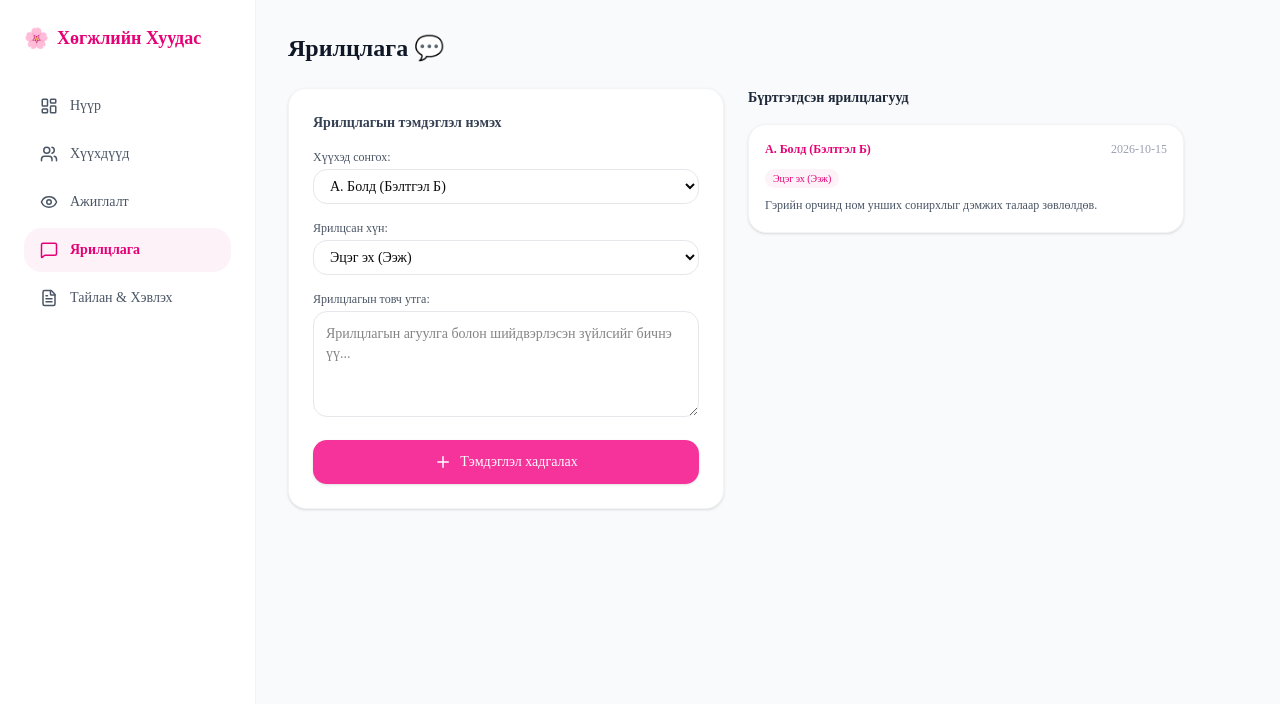
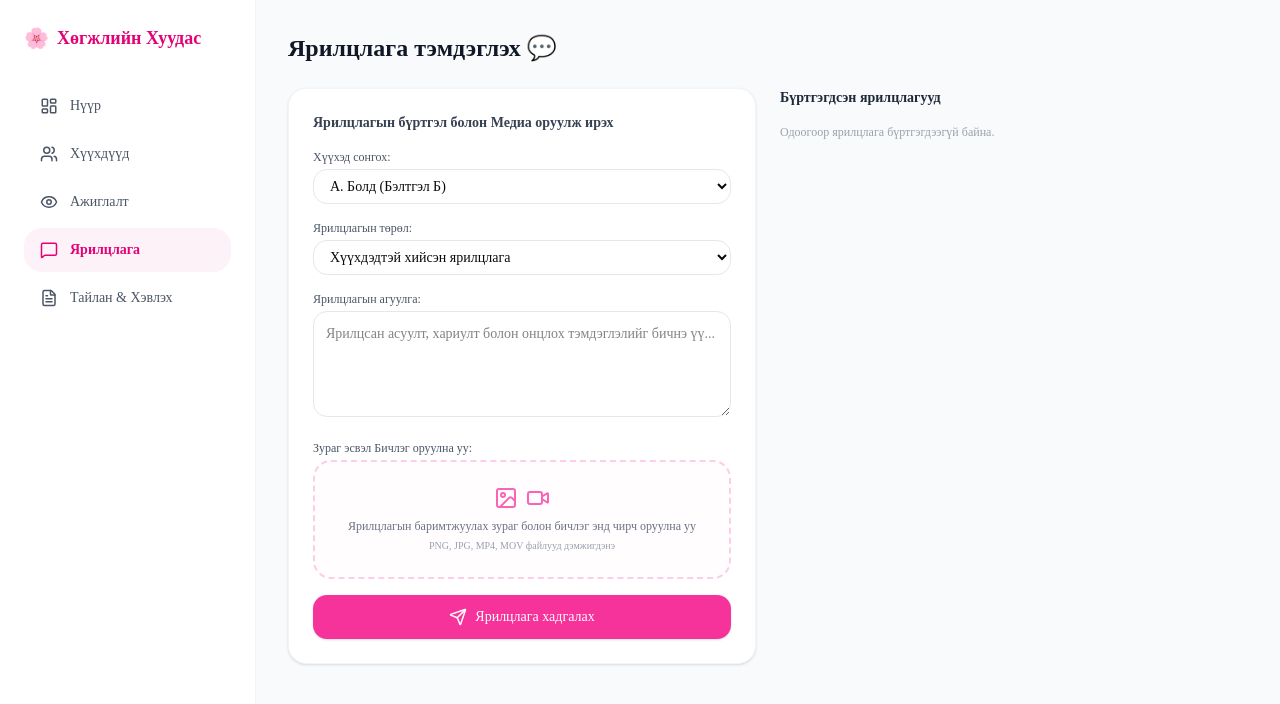
Before and after one commit to munkhtuya9508-cell/kindergarten-app, a Next.js app: page /interviews in a window 1280 px wide. Shown: the top 704 px of the page. Built offline with nearby package versions, Linux system fonts and the light colour scheme.

Commit message:
Align interviews and reports layout with observations page

```diff
--- a/app/interviews/page.tsx
+++ b/app/interviews/page.tsx
@@ -1,7 +1,17 @@
 "use client";
 
 import React, { useState } from "react";
-import { Plus, MessageSquare, Calendar, UserCheck } from "lucide-react";
+import { ImageIcon, Video, Trash2, Send } from "lucide-react";
+
+interface InterviewItem {
+  id: string;
+  childName: string;
+  type: string;
+  date: string;
+  note: string;
+  mediaUrl?: string;
+  mediaType?: "image" | "video";
+}
 
 export default function InterviewsPage() {
   const childrenList = [
@@ -10,41 +20,52 @@ export default function InterviewsPage() {
     "Д. Бат (Бэлтгэл Б)",
   ];
 
-  const [interviews, setInterviews] = useState([
-    {
-      id: "1",
-      childName: "А. Болд (Бэлтгэл Б)",
-      person: "Эцэг эх (Ээж)",
-      date: "2026-10-15",
-      summary: "Гэрийн орчинд ном унших сонирхлыг дэмжих талаар зөвлөлдөв.",
-    },
-  ]);
+  const [interviews, setInterviews] = useState<InterviewItem[]>([]);
+  const [selectedChild, setSelectedChild] = useState(childrenList[0]);
+  const [type, setType] = useState("Хүүхдэдтэй хийсэн ярилцлага");
+  const [note, setNote] = useState("");
+  const [mediaPreview, setMediaPreview] = useState<string | null>(null);
+  const [mediaType, setMediaType] = useState<"image" | "video" | null>(null);
 
-  const [selectedChild, setSelectedChild] = useState(childrenList[0]);
-  const [person, setPerson] = useState("Эцэг эх (Ээж)");
-  const [summary, setSummary] = useState("");
+  const handleFileChange = (e: React.ChangeEvent<HTMLInputElement>) => {
+    const file = e.target.files?.[0];
+    if (file) {
+      const url = URL.createObjectURL(file);
+      setMediaPreview(url);
+      setMediaType(file.type.startsWith("video/") ? "video" : "image");
+    }
+  };
+
+  const handleRemoveMedia = () => {
+    setMediaPreview(null);
+    setMediaType(null);
+  };
 
   const handleAdd = (e: React.FormEvent) => {
     e.preventDefault();
-    if (!summary) return;
+    if (!note) return;
 
-    const newInterview = {
+    const newInterview: InterviewItem = {
       id: Date.now().toString(),
       childName: selectedChild,
-      person,
+      type,
       date: new Date().toISOString().split("T")[0],
-      summary,
+      note,
+      mediaUrl: mediaPreview || undefined,
+      mediaType: mediaType || undefined,
     };
 
     setInterviews([newInterview, ...interviews]);
-    setSummary("");
+    setNote("");
+    setMediaPreview(null);
+    setMediaType(null);
   };
 
   return (
-    <div className="space-y-6 max-w-4xl">
+    <div className="space-y-6 max-w-5xl">
       <div>
         <h1 className="text-2xl font-bold text-gray-900 flex items-center gap-2">
-          Ярилцлага 💬
+          Ярилцлага тэмдэглэх 💬
         </h1>
       </div>
 
@@ -54,9 +75,11 @@ export default function InterviewsPage() {
           onSubmit={handleAdd}
           className="bg-white p-6 rounded-2xl border border-gray-100 shadow-sm space-y-4"
         >
+          <div>
             <h2 className="text-sm font-semibold text-gray-700">
-            Ярилцлагын тэмдэглэл нэмэх
+              Ярилцлагын бүртгэл болон Медиа оруулж ирэх
             </h2>
+          </div>
 
           <div>
             <label className="block text-xs font-medium text-gray-600 mb-1">
@@ -77,46 +100,96 @@ export default function InterviewsPage() {
 
           <div>
             <label className="block text-xs font-medium text-gray-600 mb-1">
-              Ярилцсан хүн:
+              Ярилцлагын төрөл:
             </label>
             <select
-              value={person}
-              onChange={(e) => setPerson(e.target.value)}
+              value={type}
+              onChange={(e) => setType(e.target.value)}
               className="w-full px-3 py-2 rounded-xl border border-gray-200 text-sm focus:outline-none focus:border-pink-500 bg-white"
             >
-              <option>Эцэг эх (Ээж)</option>
-              <option>Эцэг эх (Аав)</option>
-              <option>Хүүхэд өөрөө</option>
-              <option>Бусад асран хамгаалагч</option>
+              <option>Хүүхдэдтэй хийсэн ярилцлага</option>
+              <option>Эцэг эхтэй хийсэн ярилцлага</option>
+              <option>Бусад асран хамгаалагчтай хийсэн ярилцлага</option>
             </select>
           </div>
 
           <div>
             <label className="block text-xs font-medium text-gray-600 mb-1">
-              Ярилцлагын товч утга:
+              Ярилцлагын агуулга:
             </label>
             <textarea
               rows={4}
-              placeholder="Ярилцлагын агуулга болон шийдвэрлэсэн зүйлсийг бичнэ үү..."
-              value={summary}
-              onChange={(e) => setSummary(e.target.value)}
+              placeholder="Ярилцсан асуулт, хариулт болон онцлох тэмдэглэлийг бичнэ үү..."
+              value={note}
+              onChange={(e) => setNote(e.target.value)}
               className="w-full p-3 rounded-xl border border-gray-200 text-sm focus:outline-none focus:border-pink-500"
               required
             ></textarea>
+          </div>
+
+          <div>
+            <label className="block text-xs font-medium text-gray-600 mb-1">
+              Зураг эсвэл Бичлэг оруулна уу:
+            </label>
+            <label className="cursor-pointer flex flex-col items-center justify-center p-6 border-2 border-dashed border-pink-200 rounded-2xl bg-pink-50/20 hover:bg-pink-50/50 transition text-center">
+              <div className="flex gap-2 text-pink-400 mb-2">
+                <ImageIcon size={24} />
+                <Video size={24} />
+              </div>
+              <p className="text-xs text-gray-500">
+                Ярилцлагын баримтжуулах зураг болон бичлэг энд чирч оруулна уу
+              </p>
+              <p className="text-[10px] text-gray-400 mt-1">
+                PNG, JPG, MP4, MOV файлууд дэмжигдэнэ
+              </p>
+              <input
+                type="file"
+                accept="image/*,video/*"
+                onChange={handleFileChange}
+                className="hidden"
+              />
+            </label>
+
+            {mediaPreview && (
+              <div className="mt-3 relative flex items-center gap-2 bg-gray-50 p-2 rounded-xl">
+                {mediaType === "image" ? (
+                  <img
+                    src={mediaPreview}
+                    alt="Preview"
+                    className="w-16 h-16 object-cover rounded-lg"
+                  />
+                ) : (
+                  <video
+                    src={mediaPreview}
+                    className="w-16 h-16 object-cover rounded-lg"
+                  />
+                )}
+                <button
+                  type="button"
+                  onClick={handleRemoveMedia}
+                  className="p-1.5 text-red-500 hover:bg-red-50 rounded-lg"
+                >
+                  <Trash2 size={16} />
+                </button>
+              </div>
+            )}
           </div>
 
           <button
             type="submit"
             className="w-full bg-pink-500 hover:bg-pink-600 text-white font-medium py-3 rounded-xl text-sm flex items-center justify-center gap-2 shadow-sm transition"
           >
-            <Plus size={18} /> Тэмдэглэл хадгалах
+            <Send size={18} /> Ярилцлага хадгалах
           </button>
         </form>
 
-        {/* Жагсаалт хэсэг */}
+        {/* Бүртгэгдсэн жагсаалт */}
         <div className="space-y-4">
           <h2 className="text-sm font-bold text-gray-800">Бүртгэгдсэн ярилцлагууд</h2>
-          {interviews.map((item) => (
+          {interviews.length === 0 ? (
+            <p className="text-xs text-gray-400">Одоогоор ярилцлага бүртгэгдээгүй байна.</p>
+          ) : (
+            interviews.map((item) => (
               <div
                 key={item.id}
                 className="bg-white p-4 rounded-2xl border border-gray-100 shadow-sm space-y-2"
@@ -126,11 +199,29 @@ export default function InterviewsPage() {
                   <span className="text-gray-400">{item.date}</span>
                 </div>
                 <span className="inline-block bg-pink-50 text-pink-600 text-[10px] px-2 py-0.5 rounded-full font-medium">
-                {item.person}
+                  {item.type}
                 </span>
-              <p className="text-xs text-gray-600 leading-relaxed">{item.summary}</p>
+                <p className="text-xs text-gray-600 leading-relaxed">{item.note}</p>
+                {item.mediaUrl && (
+                  <div className="pt-1">
+                    {item.mediaType === "image" ? (
+                      <img
+                        src={item.mediaUrl}
+                        alt="Media"
+                        className="max-h-40 rounded-xl object-cover"
+                      />
+                    ) : (
+                      <video
+                        src={item.mediaUrl}
+                        controls
+                        className="max-h-40 rounded-xl"
+                      />
+                    )}
                   </div>
-          ))}
+                )}
+              </div>
+            ))
+          )}
         </div>
       </div>
     </div>
--- a/app/reports/page.tsx
+++ b/app/reports/page.tsx
@@ -1,7 +1,7 @@
 "use client";
 
 import React, { useState } from "react";
-import { Printer, FileText, Download } from "lucide-react";
+import { Printer, Download, FileText } from "lucide-react";
 
 export default function ReportsPage() {
   const childrenList = [
@@ -14,19 +14,22 @@ export default function ReportsPage() {
   const [reportType, setReportType] = useState("Сар бүрийн ахицын тайлан");
 
   return (
-    <div className="space-y-6 max-w-4xl">
+    <div className="space-y-6 max-w-5xl">
       <div>
         <h1 className="text-2xl font-bold text-gray-900 flex items-center gap-2">
           Тайлан & Хэвлэх 📄
         </h1>
       </div>
 
-      <div className="bg-white p-6 rounded-2xl border border-gray-100 shadow-sm space-y-6">
+      <div className="grid grid-cols-1 md:grid-cols-2 gap-6 items-start">
+        {/* Сонголт ба тохиргооны форм */}
+        <div className="bg-white p-6 rounded-2xl border border-gray-100 shadow-sm space-y-4">
+          <div>
             <h2 className="text-sm font-semibold text-gray-700">
-          Хүүхдийн ахиц хөгжлийн тайлан бэлтгэх, хэвлэх
+              Тайлан сонгох болон Хэвлэх тохиргоо
             </h2>
+          </div>
 
-        <div className="grid grid-cols-1 md:grid-cols-2 gap-4">
           <div>
             <label className="block text-xs font-medium text-gray-600 mb-1">
               Хүүхэд сонгох:
@@ -58,35 +61,39 @@ export default function ReportsPage() {
               <option>Жилийн эцсийн хөгжлийн карт</option>
             </select>
           </div>
-        </div>
 
-        {/* Урьдчилан харах талбар */}
-        <div className="p-6 border border-gray-100 rounded-xl bg-gray-50/50 space-y-3">
-          <div className="flex items-center gap-2 text-pink-600 font-bold text-sm">
-            <FileText size={18} /> {reportType}
-          </div>
-          <p className="text-xs text-gray-500">
-            Сонгогдсон хүүхэд: <span className="font-semibold text-gray-800">{selectedChild}</span>
-          </p>
-          <p className="text-xs text-gray-400">
-            Тайланд тухайн хүүхдийн ажиглалтын тэмдэглэлүүд, ярилцлагын тойм болон 5 чиглэлийн хөгжлийн онооны график багтана.
-          </p>
-        </div>
-
-        <div className="flex gap-3">
+          <div className="pt-2 flex flex-col gap-2">
             <button
               onClick={() => window.print()}
-            className="flex-1 bg-pink-500 hover:bg-pink-600 text-white font-medium py-3 rounded-xl text-sm flex items-center justify-center gap-2 shadow-sm transition"
+              className="w-full bg-pink-500 hover:bg-pink-600 text-white font-medium py-3 rounded-xl text-sm flex items-center justify-center gap-2 shadow-sm transition"
             >
               <Printer size={18} /> Тайлан хэвлэх
             </button>
             <button
-            className="bg-gray-100 hover:bg-gray-200 text-gray-700 font-medium px-5 py-3 rounded-xl text-sm flex items-center gap-2 transition"
+              className="w-full bg-gray-100 hover:bg-gray-200 text-gray-700 font-medium py-3 rounded-xl text-sm flex items-center justify-center gap-2 transition"
             >
               <Download size={18} /> PDF татах
             </button>
           </div>
         </div>
+
+        {/* Урьдчилан харах талбар */}
+        <div className="bg-white p-6 rounded-2xl border border-gray-100 shadow-sm space-y-4">
+          <h2 className="text-sm font-bold text-gray-800">Тайлан урьдчилан харах</h2>
+          <div className="p-5 border border-pink-100 rounded-xl bg-pink-50/20 space-y-3">
+            <div className="flex items-center gap-2 text-pink-600 font-bold text-sm">
+              <FileText size={18} /> {reportType}
+            </div>
+            <p className="text-xs text-gray-600">
+              Сонгосон хүүхэд: <span className="font-bold text-gray-900">{selectedChild}</span>
+            </p>
+            <hr className="border-gray-200" />
+            <p className="text-xs text-gray-500 leading-relaxed">
+              Энэхүү тайланд тухайн хүүхдийн хийсэн бүх ажиглалтын тэмдэглэлүүд, ярилцлагын товчоо болон 5 чиглэлийн хөгжлийн ахицын үзүүлэлтүүд багтан хэвлэгдэнэ.
+            </p>
+          </div>
+        </div>
+      </div>
     </div>
   );
 }
```
Lines whose indentation alone changed are shown as unchanged.
